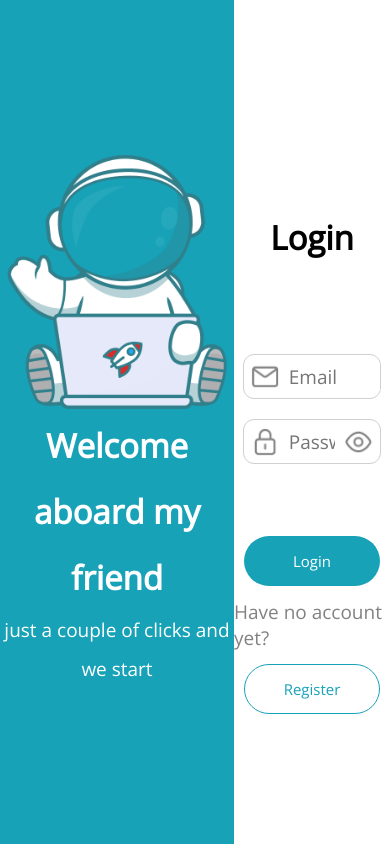
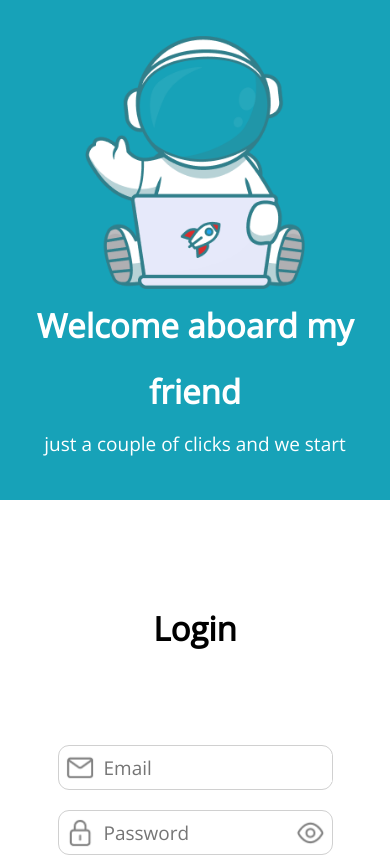
Before and after one commit to utsav-shrma/proManage-frontend, a React (Vite) app: page /login in a window 390 px wide. Shown: the top 857 px of the page. Built offline with nearby package versions, Linux system fonts and the light colour scheme; no server answers.

Commit message:
made login screen responsive

```diff
--- a/src/components/loginForm/LoginForm.module.css
+++ b/src/components/loginForm/LoginForm.module.css
@@ -140,3 +140,18 @@ input::-ms-clear {
 
 
 }
+
+@media screen and (max-width: 600px){
+
+
+  .container{
+    height: 600px;
+    width: 100vw;
+    background-color: white;
+  }
+
+  .form_input {
+    width:70vw;
+  }
+
+}
--- a/src/components/loginScreen/LoginScreen.module.css
+++ b/src/components/loginScreen/LoginScreen.module.css
@@ -2,4 +2,17 @@
     height: 100vh;
     width: 100vw;
     display: flex;
+    flex-direction: column;
+    flex-wrap: wrap;
+
 }
+@media screen and (max-width: 600px){
+
+
+    .main_container{
+        flex-direction: row;
+
+        flex-wrap: wrap;
+    }
+
+}
--- a/src/components/welcomeScreen/Welcome.module.css
+++ b/src/components/welcomeScreen/Welcome.module.css
@@ -44,3 +44,24 @@
     letter-spacing: 0em;
     text-align: center;
   }
+
+
+  @media screen and (max-width: 600px){
+
+
+.container{
+  height: 500px;
+  width: 100vw;
+}
+    .welcome_logo_container{
+      height: 500px;
+      width: 100vw;
+    }
+    .welcome_screen_container {
+      height: 500px;
+      width: 100vw;
+      justify-content: center;
+      align-items: center;
+    }
+
+}
```
